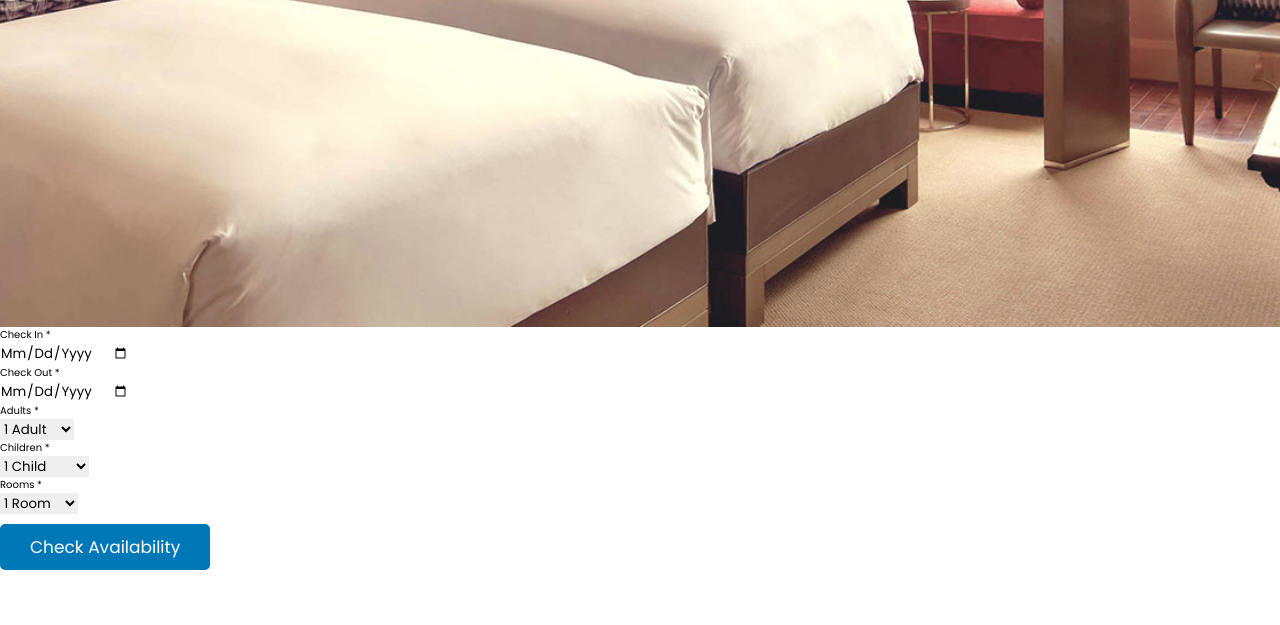
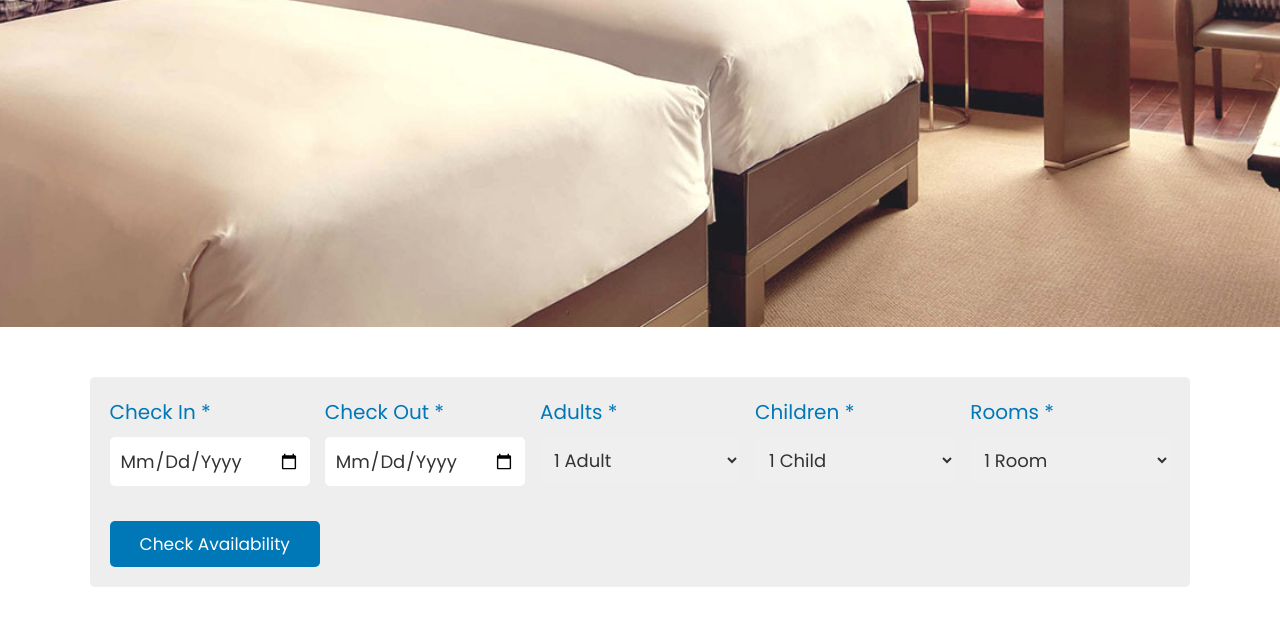
Before and after one commit to ArtPlatosha/Hotel, a plain HTML site: page index.html in a window 1280 px wide. Shown: the part 473-1098 px from the top of the page. Before the commit the page ends 1043 px from the top, so only its background shows below. Drawn offline with nearby package versions, Linux system fonts and the light colour scheme.

Commit message:
commit: 10th commit
ending availability-section (CSS)

```diff
--- a/css/style.css
+++ b/css/style.css
@@ -23,6 +23,25 @@
 html {
 	font-size: 62.5%;
 	overflow-x: hidden;
+	scroll-padding-top: 9rem;
+	scroll-behavior: smooth;
+}
+
+html::-webkit-scrollbar {
+	width: .8rem;
+}
+
+html::-webkit-scrollbar-track {
+	background-color: transparent;
+}
+
+html::-webkit-scrollbar-thumb {
+	background-color: var(--primary);
+	border-radius: .5rem;
+}
+
+section {
+	padding: 5rem 7%;
 }
 
 .btn {
@@ -134,3 +153,30 @@ html {
 .swiper-button-prev::after {
 	font-size: 2rem;
 }
+
+.availability form {
+	display: flex;
+	flex-wrap: wrap;
+	gap: 1.5rem;
+	background-color: #eee;
+	padding: 2rem;
+	border-radius: .5rem;
+}
+
+.availability form .box {
+	flex: 1 1 20rem;
+}
+
+.availability form .box p {
+	font-size: 2rem;
+	color: var(--primary);
+}
+
+.availability form .box .input {
+	width: 100%;
+	padding: 1rem;
+	font-size: 1.8rem;
+	color: var(--black);
+	margin: 1rem 0;
+	border-radius: .5rem;
+}
```
